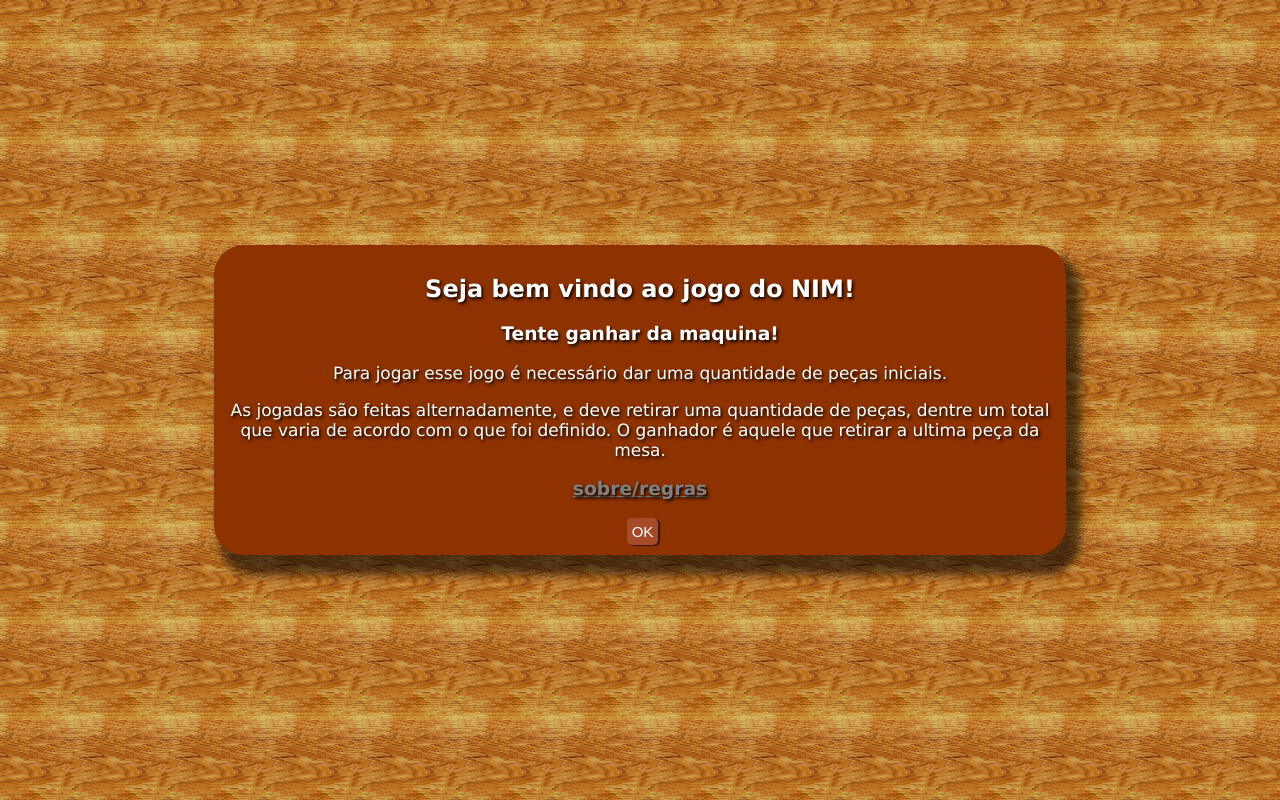
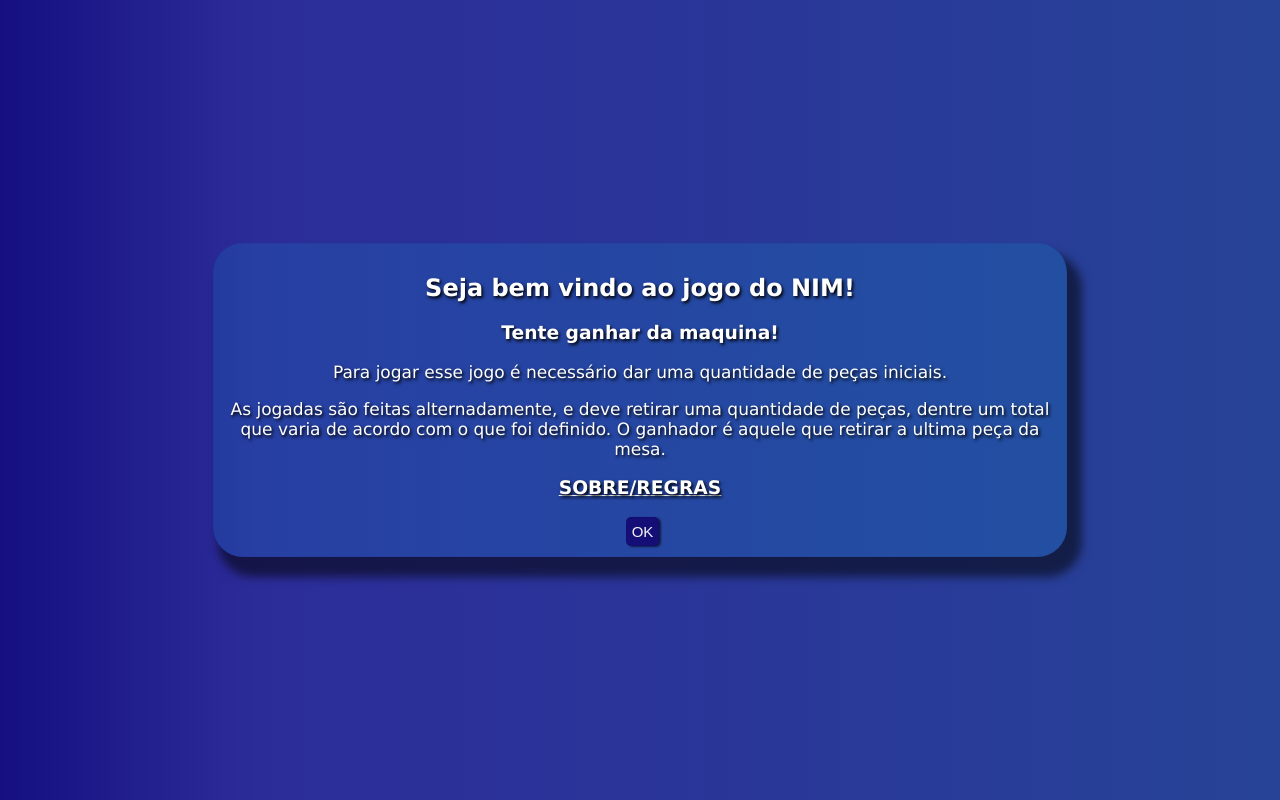
Before and after one commit to PedroFnseca/Jogo-NIM, a plain HTML site: page index.html in a window 1280 px wide. Drawn offline with Linux system fonts and the light colour scheme.

Commit message:
alterando cores

```diff
--- a/index.js
+++ b/index.js
@@ -18,7 +18,7 @@ function telaIntroducao(){
 
     container.innerHTML += '<p>As jogadas são feitas alternadamente, e deve retirar uma quantidade de peças, dentre um total que varia de acordo com o que foi definido. O ganhador é aquele que retirar a ultima peça da mesa.</p>'
 
-    container.innerHTML += '<h3><a href="https://github.com/pedroFnseca/Jogo-NIM/blob/main/README.md">sobre/regras</a></h3>'
+    container.innerHTML += '<h3><a href="https://github.com/pedroFnseca/Jogo-NIM/blob/main/README.md">SOBRE/REGRAS</a></h3>'
 
     container.innerHTML += '<button onclick="telaParametros()" class="btn">OK</button>'
 }
--- a/style.css
+++ b/style.css
@@ -1,18 +1,21 @@
 body{
-    background-image: url("fundo.png");
+    /*background-image: url("fundo.png");*/
+    background: rgb(2,0,36);
+    background: linear-gradient(90deg, rgb(21, 15, 129) 0%, rgb(44, 44, 153) 20%, rgba(25,126,147,1) 305%);
     font-family: Verdana, Geneva, Tahoma, sans-serif; /* Arial <- Antiga */
 }
 
 #container{
     width: 65vw;
-    /* background-color: #D7A86E; cor antiga */
-    background-color: #8E3200;
+    background-color: #07e6ff1a;
     color: white;
     text-shadow: black 0.1em 0.1em 0.2em;
     text-align: center;
     padding: 10px;
+
+    border: solid 1px rgba(0, 0, 0, 0.036);
     border-radius: 30px;
-    box-shadow: 10px 15px 10px 5px rgba(0, 0, 0, 0.575);
+    box-shadow: 10px 15px 10px 5px rgba(0, 0, 0, 0.524);
     flex-wrap: wrap;
 
     position: absolute;
@@ -20,7 +23,6 @@ body{
     left: 50%;
     transform: translate(-50%, -50%);
 }
-
 p{
     font-size: 17px;
 }
@@ -28,12 +30,13 @@ p{
 .btn{
     border: none;
     cursor: pointer;
-    color: white;
+    color: whitesmoke;
     font-size: 15px;
-    background-color: #A64B2A;
+    background-color: #150e77;
+    border: solid 0.1px rgba(0, 0, 0, 0.072);
     padding: 5px;
     border-radius: 5px;
-    box-shadow: 2px 1px 1px rgba(0, 0, 0, 0.587);
+    box-shadow: 2px 1px 2px rgba(0, 0, 0, 0.587);
     margin-left: 5px;
 }
 
@@ -65,5 +68,5 @@ input{
 }
 
 a{
-    color: grey;
+    color: rgb(255, 255, 255);
 }
```
